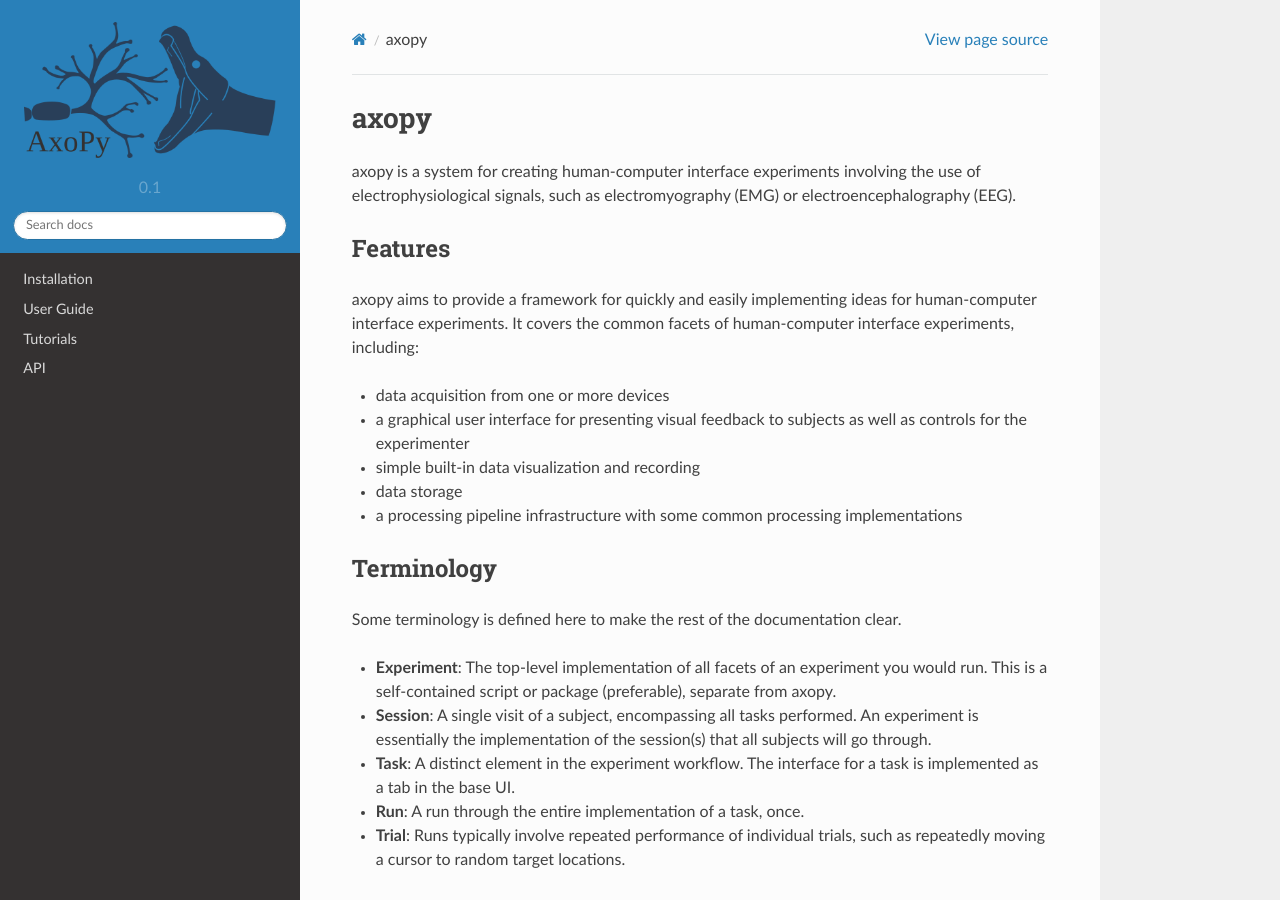
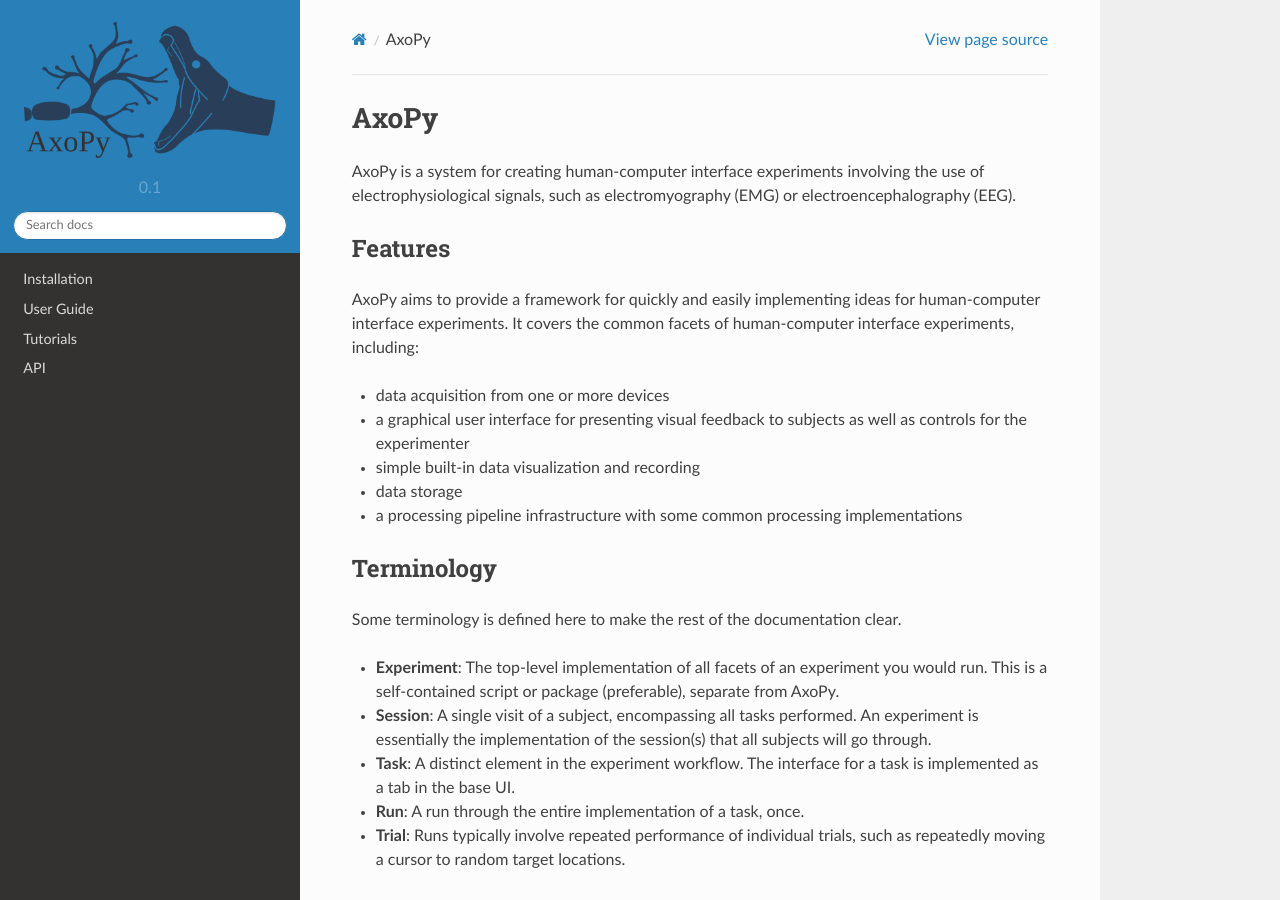
Before and after one commit to axopy/axopy, a Sphinx documentation site: the page built from doc/source/index.rst, in a window 1280 px wide and 900 px high. Built offline with Sphinx 7.4.7 and the Read the Docs theme 2.0.0, drawn with Linux system fonts in a browser that asks for light colours.

```diff
--- a/doc/source/index.rst
+++ b/doc/source/index.rst
@@ -1,8 +1,8 @@
 =====
-axopy
+AxoPy
 =====
 
-axopy is a system for creating human-computer interface experiments involving
+AxoPy is a system for creating human-computer interface experiments involving
 the use of electrophysiological signals, such as electromyography (EMG) or
 electroencephalography (EEG).
 
@@ -10,7 +10,7 @@ electroencephalography (EEG).
 Features
 --------
 
-axopy aims to provide a framework for quickly and easily implementing ideas for
+AxoPy aims to provide a framework for quickly and easily implementing ideas for
 human-computer interface experiments. It covers the common facets of
 human-computer interface experiments, including:
 
@@ -30,7 +30,7 @@ Some terminology is defined here to make the rest of the documentation clear.
 
 - **Experiment**: The top-level implementation of all facets of an experiment
   you would run. This is a self-contained script or package (preferable),
-  separate from axopy.
+  separate from AxoPy.
 - **Session**: A single visit of a subject, encompassing all tasks performed.
   An experiment is essentially the implementation of the session(s) that all
   subjects will go through.
--- a/doc/source/user_guide/application.rst
+++ b/doc/source/user_guide/application.rst
@@ -7,7 +7,7 @@ User Interface
 .. currentmodule:: axopy.application
 
 This is currently a sort of design document describing some musings on the
-design of the "application" portion of axopy.
+design of the "application" portion of AxoPy.
 
 
 Overview
@@ -36,7 +36,7 @@ All tasks should deal with the following events:
 - paused
 - complete
 
-axopy should handle much of the lifecycle based on a user-designed task
+AxoPy should handle much of the lifecycle based on a user-designed task
 inheriting from one of a few task base classes. The behavior can of course be
 overridden.
 
--- a/doc/source/user_guide/daq.rst
+++ b/doc/source/user_guide/daq.rst
@@ -38,7 +38,7 @@ Here, you'll want to ensure that the ``process_data()`` function does not take
 longer than 100 ms to complete, or data acquisition will fall behind the rate
 at which it is generated.
 
-Some DAQs are built in to axopy, but of course not all of them can be.
+Some DAQs are built in to AxoPy, but of course not all of them can be.
 
 .. _mcc_daq:
 
--- a/doc/source/user_guide/processing_data.rst
+++ b/doc/source/user_guide/processing_data.rst
@@ -6,7 +6,7 @@ Processing Data
 
 .. currentmodule:: axopy.pipeline
 
-In axopy, data processing is implemented through a :class:`~.Pipeline`.
+In AxoPy, data processing is implemented through a :class:`~.Pipeline`.
 A pipeline is a series of processing routines for transforming raw input data
 (e.g. electrophysiological data such as EMG) into useful output, such as the
 velocity of a cursor on the screen. These routines can usually be broken down
@@ -43,7 +43,7 @@ looks something like::
              Output
 
 Each block in this example is really a *type* of processing block, and the
-actual processing involved in each can vary. axopy implements some of the
+actual processing involved in each can vary. AxoPy implements some of the
 common cases, but creating custom blocks and connecting them together in
 a pipeline structure is simple. Also, the picture above shows a simple series
 structure, where each block takes input only from the block before it. More
@@ -82,7 +82,7 @@ window of time. This results in an array of length 6 which represents the
 amplitude of each channel in the high-dimensional raw data. A feature extractor
 is just a collection of features to compute from the input.
 
-Features in axopy are classes that take all of their parameters in ``__init__``
+Features in AxoPy are classes that take all of their parameters in ``__init__``
 and perform their operation on the input in a ``compute`` method.
 
 Features are typically used by adding a handful of them to
--- a/doc/source/user_guide/storage.rst
+++ b/doc/source/user_guide/storage.rst
@@ -5,7 +5,7 @@ Experiment data is stored in HDF5_ files using h5py_. HDF5 is a relatively
 simple storage format to understand, and it can mostly be thought of as
 identical to a file system. There are groups (analogous to folders) and
 datasets (analogous to files). So, groups contain other groups and datasets,
-and datasets contain data. In axopy, a basic structure is imposed to make the
+and datasets contain data. In AxoPy, a basic structure is imposed to make the
 library capable of inspecting and visualizing experiment files.
 
 ::
```
Also changed, not shown: other parts of doc/source/user_guide/daq.rst (+2 -2 lines), doc/source/installation.rst (+5 -5 lines).
